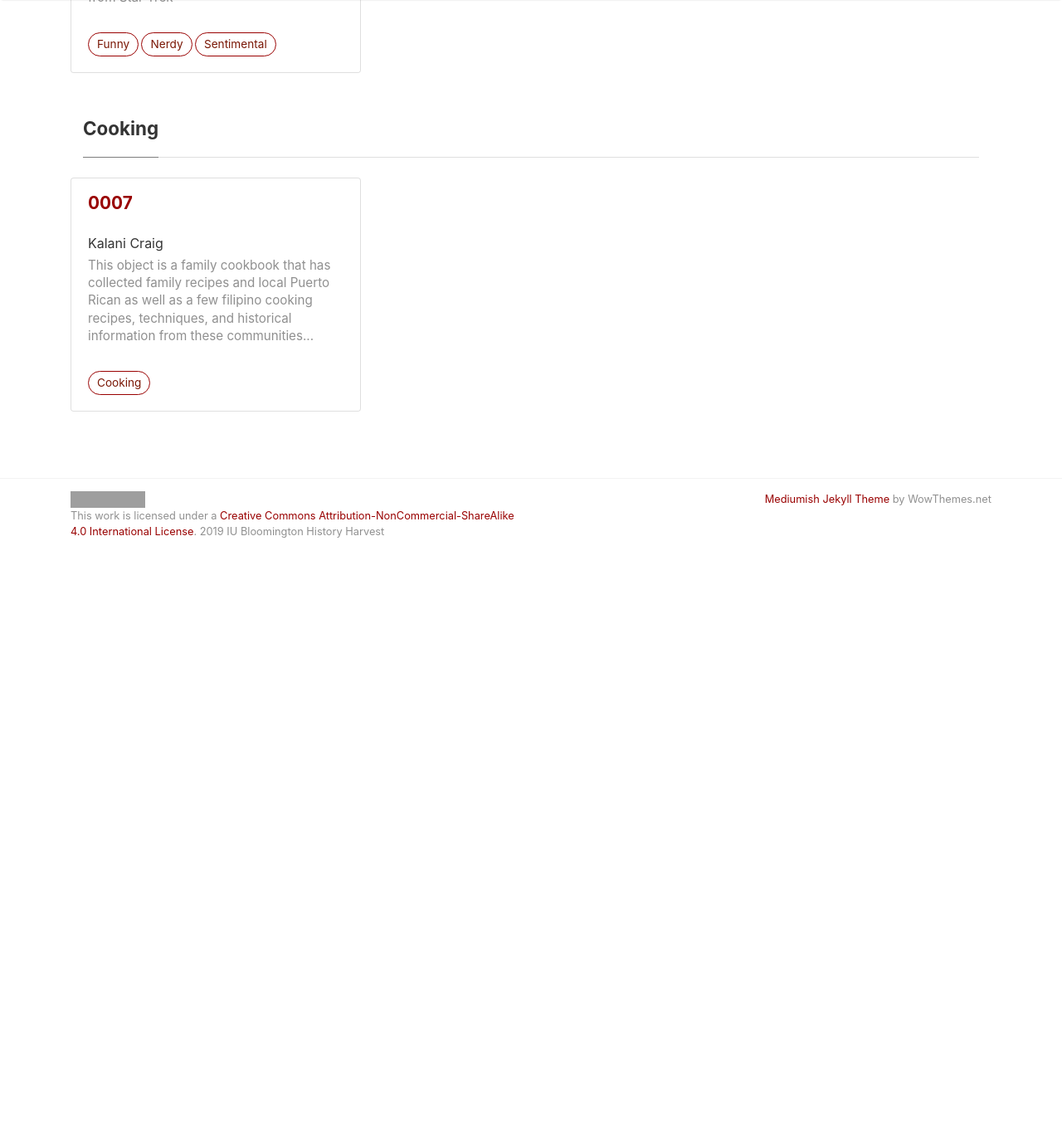
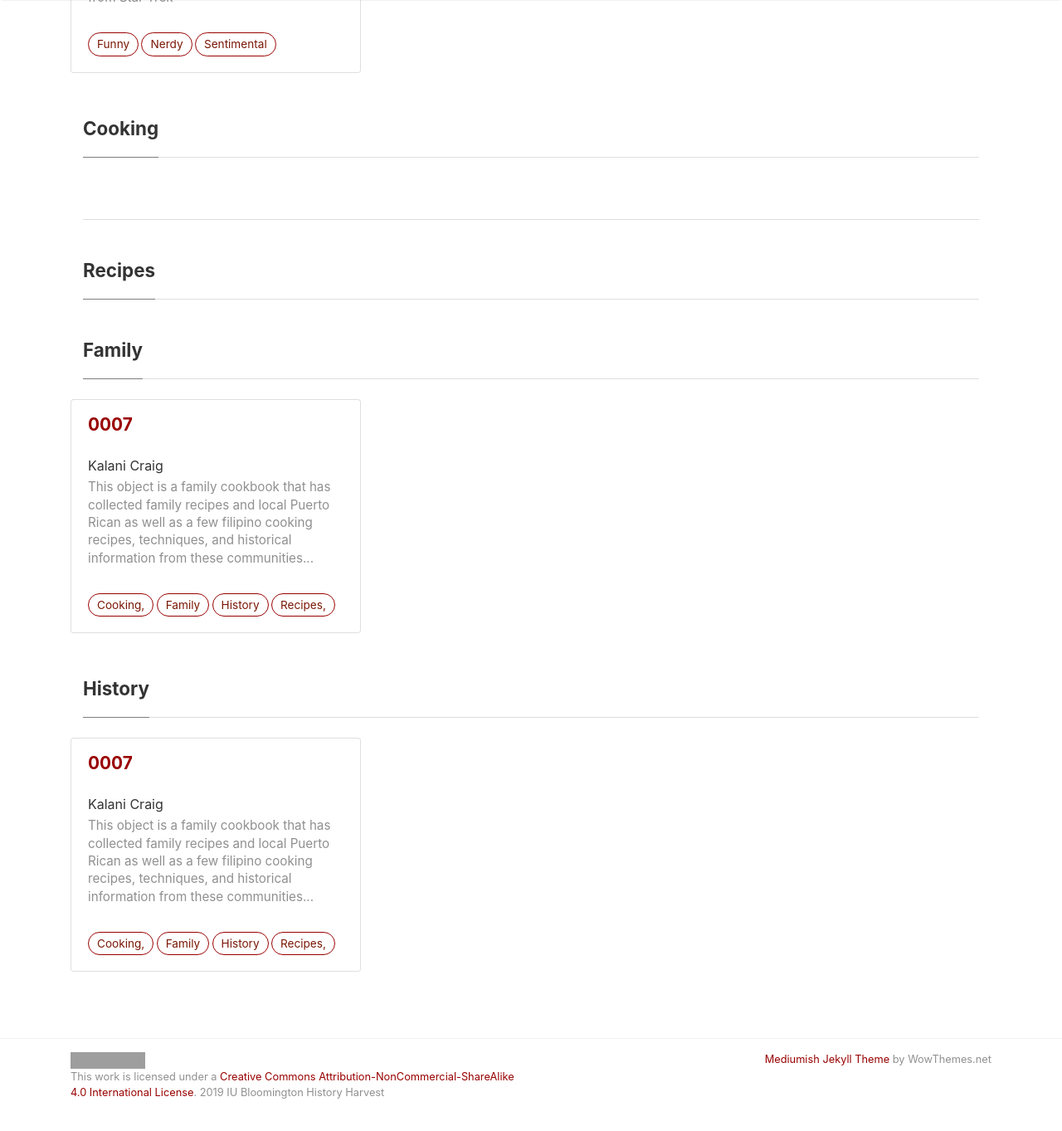
Before and after one commit to H301HistoryHarvest/H301HistoryHarvest, a Jekyll site: the page built from _pages/groups.md, in a window 1280 px wide and 1400 px high, scrolled down 5732 px. Shown: the top 1363 px of the window at 83% size. Built offline with Jekyll 4.4.1, drawn with Linux system fonts in a browser that asks for light colours; nearby versions of some CDN libraries; comment, search, counter and statistics services are not loaded; before the commit the page ends 6457 px from its top, so only the background shows below that; grey boxes are pictures that could not be loaded.

Commit message:
Update 2019-10-10-0007.md

```diff
--- a/_items/2019-10-10-0007.md
+++ b/_items/2019-10-10-0007.md
@@ -10,7 +10,7 @@ itemsubject: Familial Cookbook Containing Recipes
 itemdate: ca. 1999
 itemtype: Cookbook
 shortdesc: This object is a family cookbook that has collected family recipes and local Puerto Rican as well as a few filipino cooking recipes, techniques, and historical information from these communities that have made Hawaii their home. This cookbook serves as a piece of history to its owner. It sheds a light onto a life in Hawaii that they did not live themselves. Since being from the “Mainland” meant being far from this culture, Being able to be in possession of the book allowed for a familial connection that otherwise would be hard to ascertain.
-categories: Cooking
+categories: Cooking, Recipes, Family History
 tags: [ Physical Object, Sentimental, Practical ]
 items:
 ---
```
